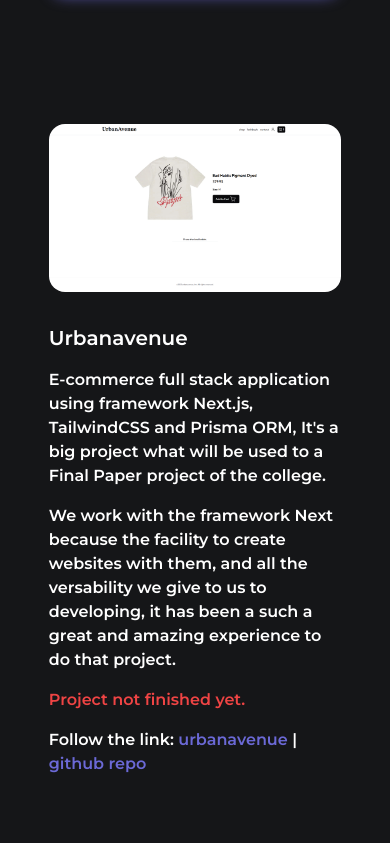
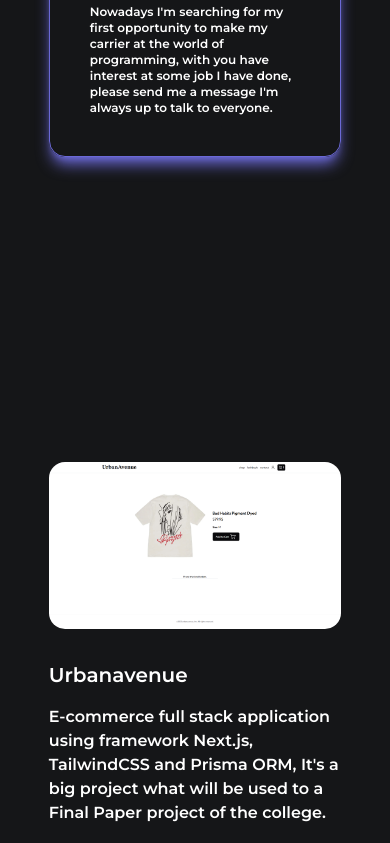
Before and after one commit to LrAmaral/portfolio, a Next.js app: page / in a window 390 px wide. Shown: the part 1660-2503 px from the top of the page. Built offline with nearby package versions, Linux system fonts and the light colour scheme.

Commit message:
:wrench: minor-changes

```diff
--- a/components/layout/project.tsx
+++ b/components/layout/project.tsx
@@ -6,7 +6,7 @@
     <main id='project' className='flex flex-col w-full h-screen justify-center items-center font-alt'>
       <div className='h-screen flex md:flex-col xs:flex-col gap-8 items-center justify-center w-3/4 mt-20 md:mb-0 xs:mb-20'>
          <div className='flex xs:flex-col md:flex-row gap-8'>
-          <Image className="rounded-2xl" src={'/shop.jpg'} loading={'lazy'} quality={100} width={1000} height={500} alt='print of project'/>
+          <Image className="rounded-2xl" src={'/shop.jpg'} loading={'lazy'} quality={100} width={1000} height={1000} alt='print of project'/>
           <div className='flex gap-4 items-start flex-col'>
               <h1 className='md:text-3xl xs:text-xl font-sans font-bold'>Urbanavenue</h1>
               <p>
--- a/components/layout/who.tsx
+++ b/components/layout/who.tsx
@@ -2,7 +2,7 @@
 
 function Who() {
   return (
-    <div id="who" className="md:w-[78rem] xs:w-3/4 flex flex-col h-screen items-center justify-center">
+    <div id="who" className="md:w-[78rem] xs:w-3/4 flex flex-col xs:h-[140vh] md:h-screen items-center justify-center">
         <div className="border-alt shadow-alt shadow-lg hover:shadow-md transition ease-in-out duration-1000 border rounded-2xl md:p-20 xs:p-10 flex xs:flex-col md:flex-row xs:gap-[3rem] md:gap-[4rem]">
         <div className="xs:w-3/4 md:w-2/4">
           <Image src={'/profile.png'} alt="perfil" width={600} height={300}/>
```
